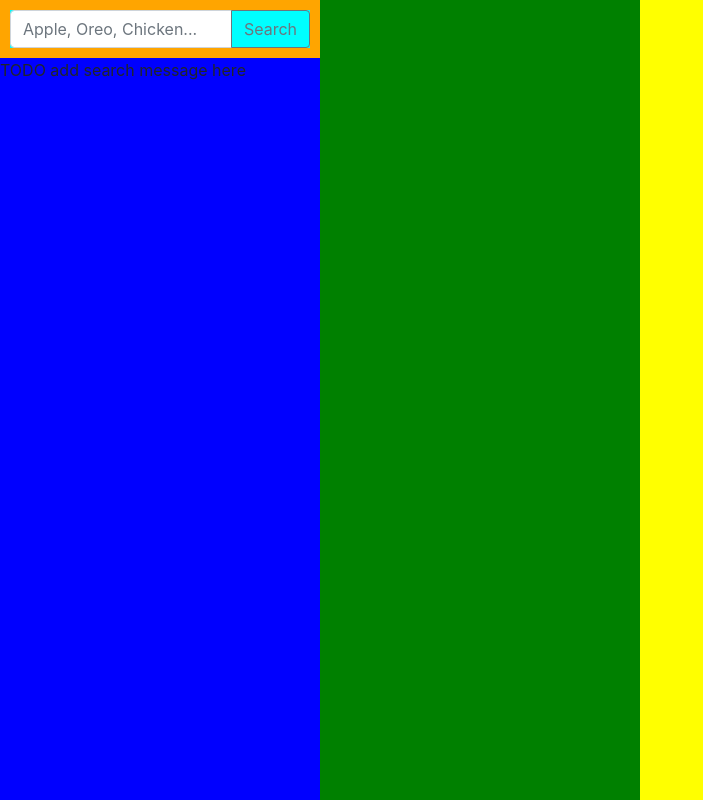
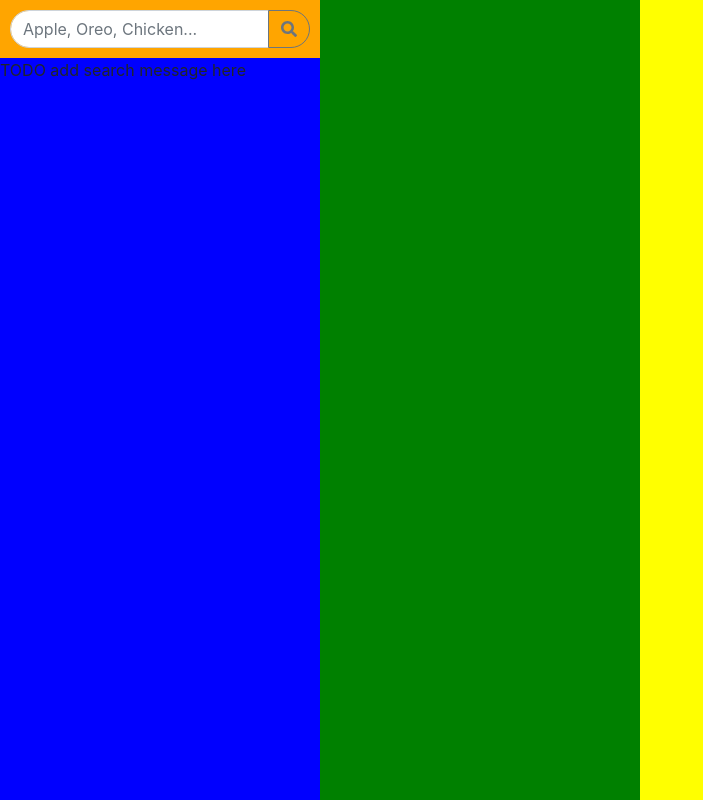
Before and after one commit to zacharypetersen1/calorie-stat, a React (Create React App) app: page / in a window 1280 px wide. Shown: the whole page, without its empty margins (0-703 px from the left). Built offline with nearby package versions, Linux system fonts and the light colour scheme.

Commit message:
Fix search bar and add styles

```diff
--- a/package.json
+++ b/package.json
@@ -3,6 +3,9 @@
   "version": "0.1.0",
   "private": true,
   "dependencies": {
+    "@fortawesome/fontawesome-svg-core": "^1.2.28",
+    "@fortawesome/free-solid-svg-icons": "^5.13.0",
+    "@fortawesome/react-fontawesome": "^0.1.9",
     "@testing-library/jest-dom": "^4.2.4",
     "@testing-library/react": "^9.5.0",
     "@testing-library/user-event": "^7.2.1",
--- a/src/app.scss
+++ b/src/app.scss
@@ -30,6 +30,12 @@
   padding: 10px;
   background-color: orange;
   height: $section-head;
+  position: relative;
+  z-index: 1;
+}
+
+.search-bar {
+  border-radius: 19px;
 }
 
 .search-results-wrapper {
@@ -51,10 +57,6 @@
   padding-right: 0px;
 }
 
-.search-bar {
-  background-color: aqua;
-}
-
 .load-more-button {
   display: block;
   margin: 0 auto;
--- a/src/components/SearchBar.js
+++ b/src/components/SearchBar.js
@@ -5,6 +5,8 @@
 import Button from "react-bootstrap/Button";
 import { setSearchQuery } from "../actions/actions";
 import { handleSearch } from "../scripts/eventHandlers";
+import { FontAwesomeIcon } from "@fortawesome/react-fontawesome";
+import { faSearch } from "@fortawesome/free-solid-svg-icons";
 
 export default function SearchBar() {
   const dispatch = useDispatch();
@@ -12,9 +14,9 @@
 
   return (
     <div className="search-bar-container">
-      <div className="search-bar">
       <InputGroup className="mb-3">
         <FormControl
+          className="search-bar"
           value={query}
           onChange={(e) => dispatch(setSearchQuery(e.target.value))}
           onKeyUp={(e) => {
@@ -22,15 +24,17 @@
           }}
           placeholder="Apple, Oreo, Chicken..."
           aria-label="Apple, Oreo, Chicken..."
-          aria-describedby="basic-addon2"
         />
         <InputGroup.Append>
-          <Button variant="outline-secondary" onClick={() => handleSearch()}>
-            Search
+          <Button
+            variant="outline-secondary"
+            onClick={() => handleSearch()}
+            className="search-bar"
+          >
+            <FontAwesomeIcon icon={faSearch} />
           </Button>
         </InputGroup.Append>
       </InputGroup>
-      </div>
     </div>
   )
 }
```
Also changed, not shown: 1 other file (tests, documents, lock files or other folders).
